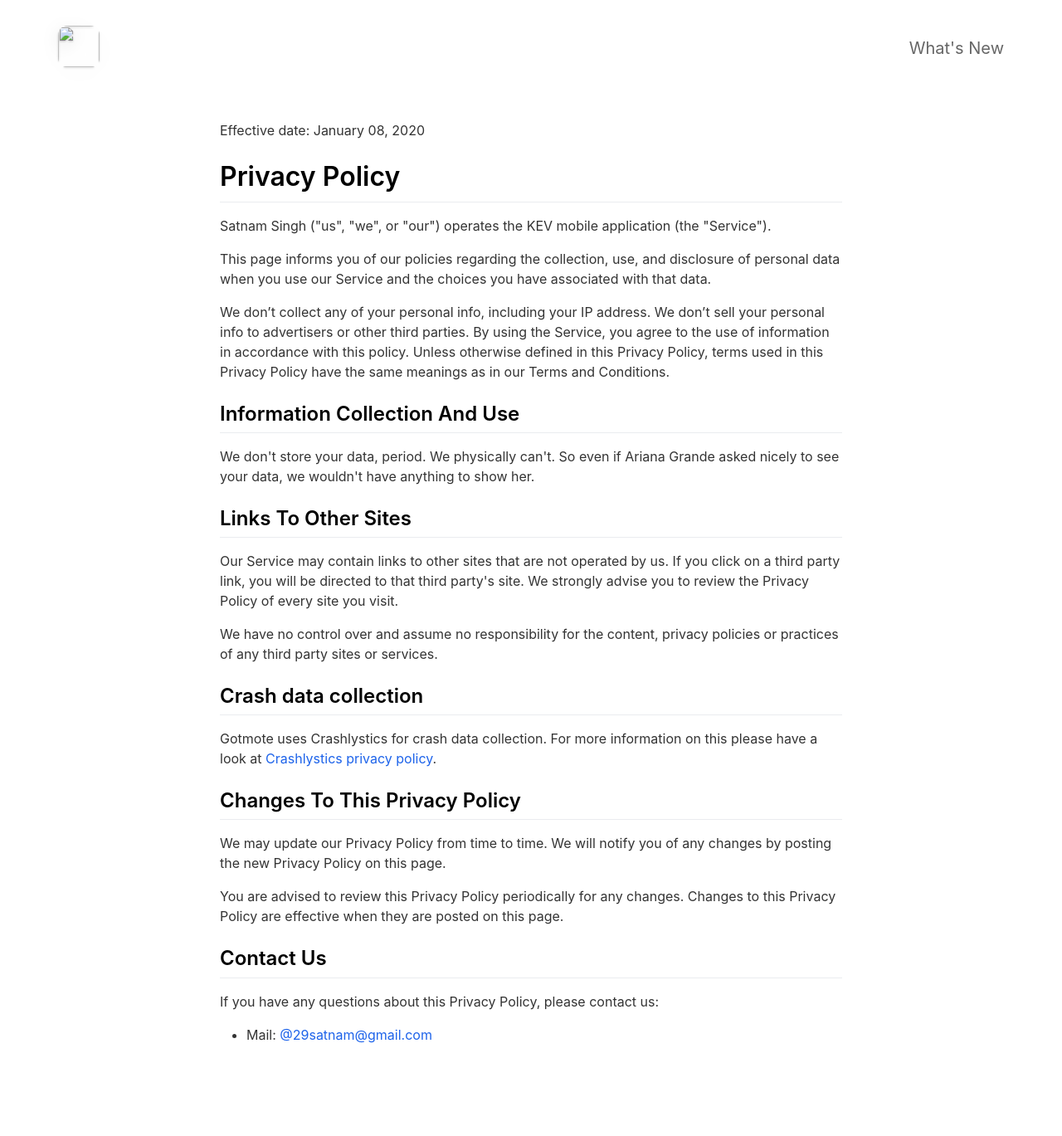
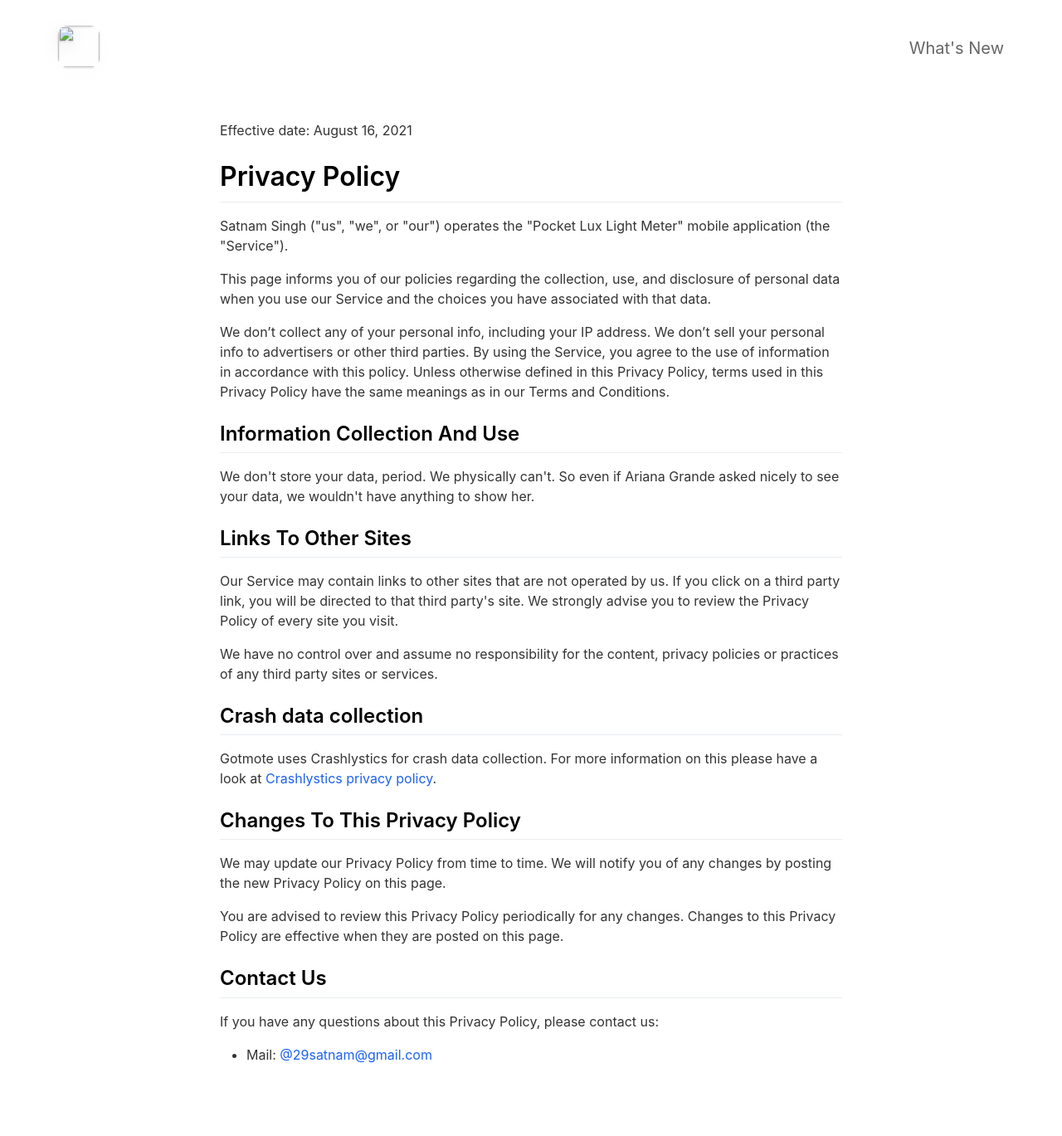
Before and after one commit to 29satnam/LuxLightMeter, a Jekyll site: the page built from _pages/privacy.md, in a window 1280 px wide. Shown: the whole page at 83% size. Built offline with Jekyll 4.4.1, drawn with Linux system fonts in a browser that asks for light colours; nearby versions of some CDN libraries; before the commit the page ends 1345 px from its top, so only the background shows below that.

Commit message:
Update privacy.md

```diff
--- a/_pages/privacy.md
+++ b/_pages/privacy.md
@@ -3,11 +3,11 @@ layout: page
 title: Privacy Policy
 include_in_header: false
 ---
-<p>Effective date: January 08, 2020</p>
+<p>Effective date: August 16, 2021</p>
 
 <h1>Privacy Policy</h1>
 
-<p>Satnam Singh ("us", "we", or "our") operates the KEV mobile application (the "Service").</p>
+<p>Satnam Singh ("us", "we", or "our") operates the "Pocket Lux Light Meter" mobile application (the "Service").</p>
 
 <p>This page informs you of our policies regarding the collection, use, and disclosure of personal data when you use our Service and the choices you have associated with that data.
 
```
